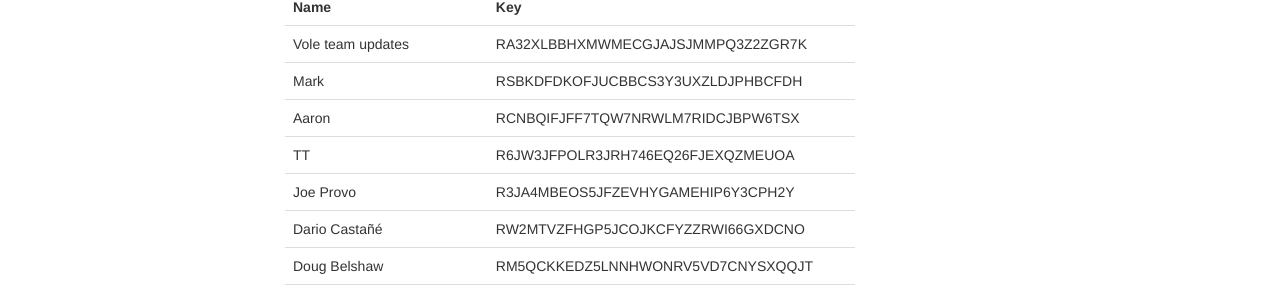
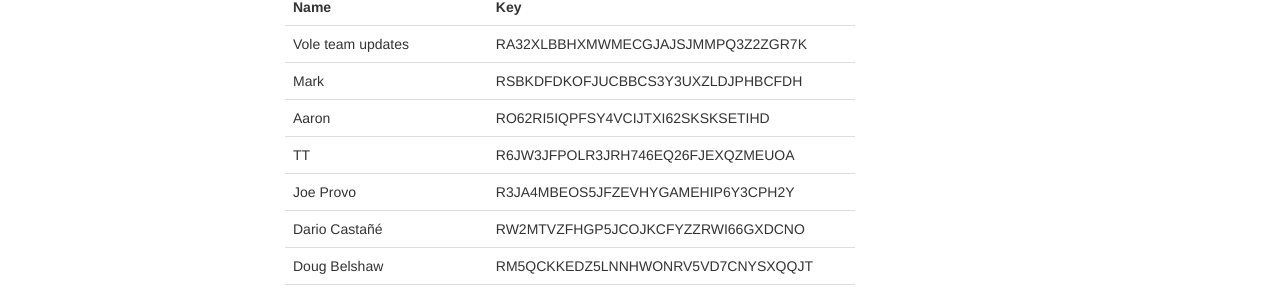
Before and after one commit to vole/vole.github.io, a Jekyll site: the page built from index.html, in a window 1280 px wide and 900 px high, scrolled down 2018 px. Shown: the part 374-669 px from the top of the window. Built offline with Jekyll 4.4.1, drawn with Linux system fonts in a browser that asks for light colours.

Commit message:
My new key.

```diff
--- a/index.html
+++ b/index.html
@@ -103,7 +103,7 @@ title: Vole.cc
             </tr>
             <tr>
               <td>Aaron</td>
-              <td>RCNBQIFJFF7TQW7NRWLM7RIDCJBPW6TSX</td>
+              <td>RO62RI5IQPFSY4VCIJTXI62SKSKSETIHD</td>
             </tr>
             <tr>
               <td>TT</td>
```
